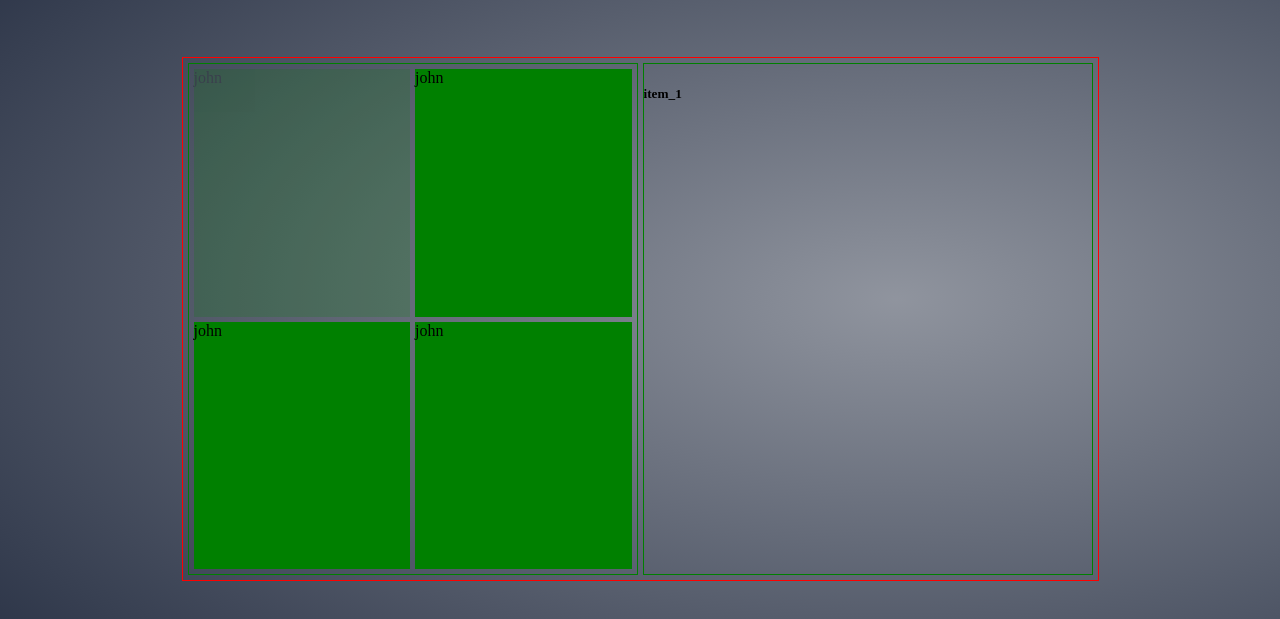
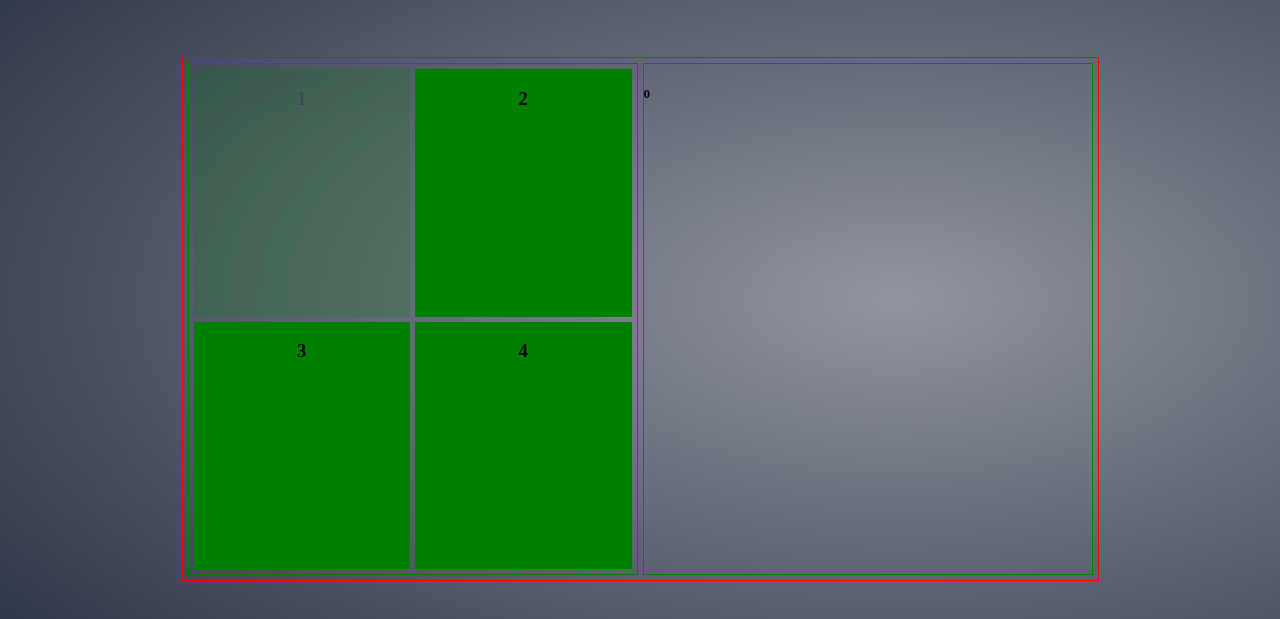
Before and after one commit to Johng117/portfolio_2.0, a React (Create React App) app in the folder client/: page /projects in a window 1280 px wide. Shown: the part 143-762 px from the top of the page. Built offline with nearby package versions, Linux system fonts and the light colour scheme; the HTML template or start-up script is replaced by a standard one.

Commit message:
Updates
Updates to DesktoCards.jsx and and styles (projects.scss and index.css).

```diff
--- a/client/src/components/Projects/DesktopCards.jsx
+++ b/client/src/components/Projects/DesktopCards.jsx
@@ -2,17 +2,18 @@ import { useState } from "react";
 
 const DesktopCards = () => {
   const [boxes, setBoxes] = useState([true, false, false, false]);
-  console.log(boxes);
-  const [card, setCard] = useState("item_1");
+  const [card, setCard] = useState(0);
 
   const handleActivate = (e) => {
     e.preventDefault();
-    const clearBoxes = boxes.map((item) => (item = false));
-    clearBoxes[e.target.id] = true;
-    setBoxes([...clearBoxes]);
-
-    // setCard(e.target.id);
-    console.log(e.target.className);
+    // const clearBoxes = boxes.map((item) => (item = false));
+    // clearBoxes[e.target.id] = true;
+    // setBoxes([...clearBoxes]);
+    const editedBoxes = boxes.map((_, i) =>
+      i === Number(e.target.id) ? true : false
+    );
+    setBoxes([...editedBoxes]);
+    setCard(Number(e.target.id)+1);
   };
 
   const setLargeCard = (e) => {};
@@ -29,7 +30,7 @@ const DesktopCards = () => {
                 onClick={handleActivate}
                 className={arr[i] ? "active" : "inactive"}
               >
-                john
+                <h1>{i + 1}</h1>
               </div>
             );
           })}
--- a/client/src/styles/_projects.scss
+++ b/client/src/styles/_projects.scss
@@ -69,9 +69,11 @@
       gap: 5px;
       grid-template-columns: 1fr 1fr;
       grid-template-rows: 1fr 1fr;
+      text-align: center;
 
       .inactive {
         background: green;
+        text-align: center;
       }
 
       .active {
@@ -79,5 +81,9 @@
         opacity: 0.2;
       }
     }
+
+    .big-card-container {
+
+    }
   }
 }
--- a/client/src/styles/index.css
+++ b/client/src/styles/index.css
@@ -256,9 +256,11 @@ button {
   gap: 5px;
   grid-template-columns: 1fr 1fr;
   grid-template-rows: 1fr 1fr;
+  text-align: center;
 }
 .projects-section .desktop-card-container .small-cards-container .inactive {
   background: green;
+  text-align: center;
 }
 .projects-section .desktop-card-container .small-cards-container .active {
   background: green;
```
Also changed, not shown: 1 other file (tests, documents, lock files or other folders).
